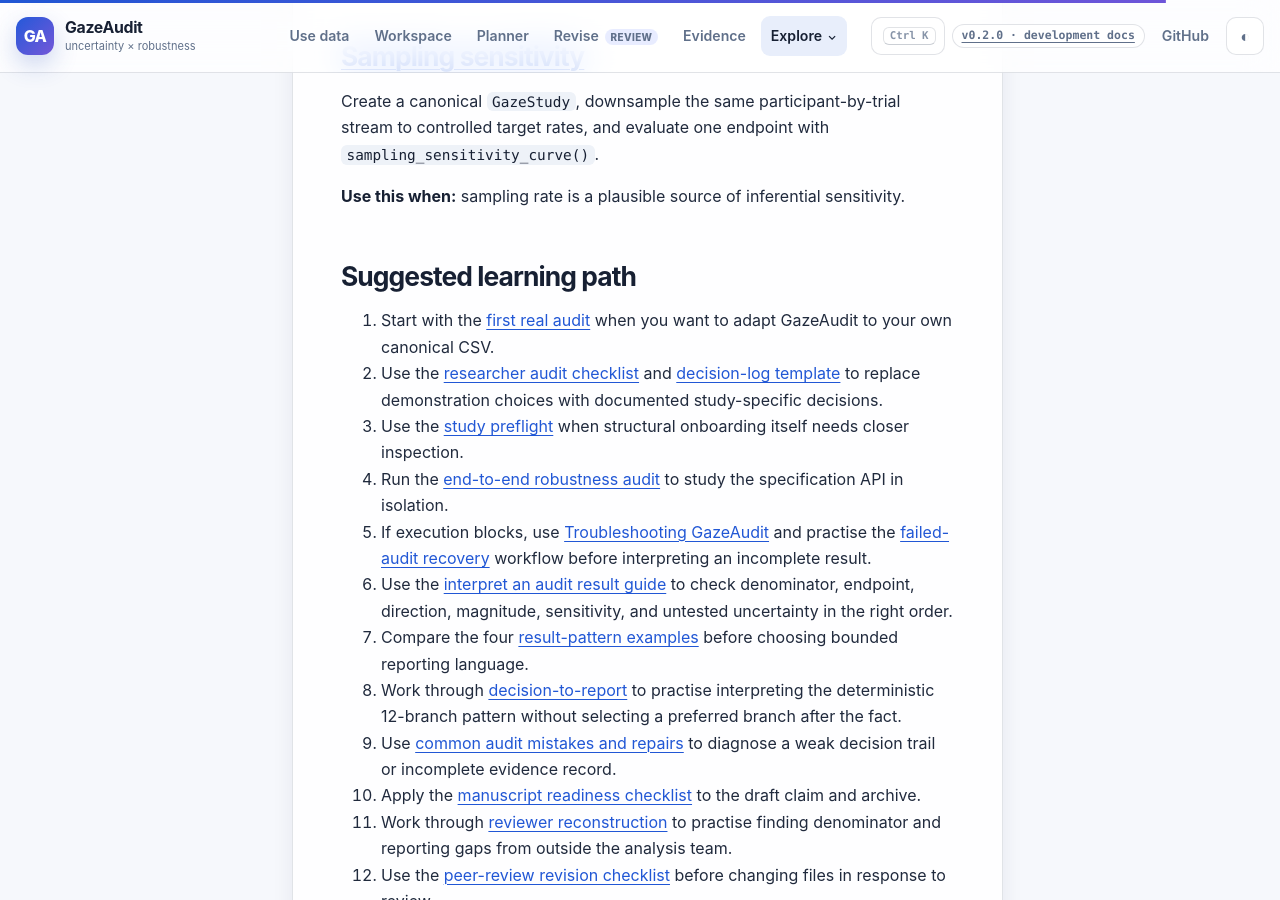
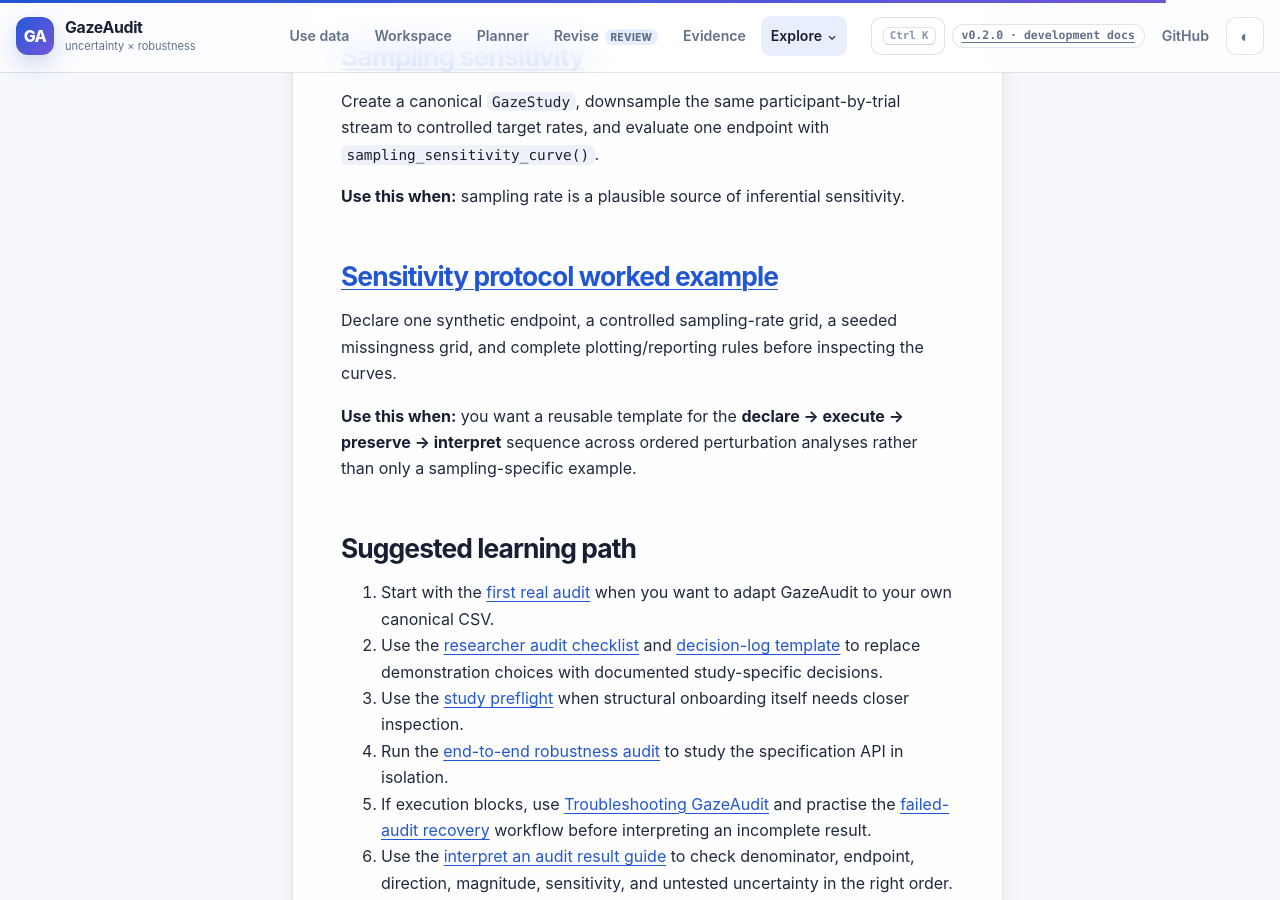
Before and after one commit to stefanosbalaskas/GazeAudit, a Jekyll site: the page built from docs/examples/index.md, in a window 1280 px wide and 900 px high, scrolled down 16170 px. Built offline with Jekyll 4.4.1, drawn with Linux system fonts in a browser that asks for light colours; some of the changed text lies outside the part shown.

Commit message:
docs: add sensitivity protocol to example hub

```diff
--- a/docs/examples/index.md
+++ b/docs/examples/index.md
@@ -395,6 +395,12 @@ Create a canonical `GazeStudy`, downsample the same participant-by-trial stream
 
 **Use this when:** sampling rate is a plausible source of inferential sensitivity.
 
+## [Sensitivity protocol worked example](sensitivity-protocol/)
+
+Declare one synthetic endpoint, a controlled sampling-rate grid, a seeded missingness grid, and complete plotting/reporting rules before inspecting the curves.
+
+**Use this when:** you want a reusable template for the **declare → execute → preserve → interpret** sequence across ordered perturbation analyses rather than only a sampling-specific example.
+
 ## Suggested learning path
 
 1. Start with the [first real audit](first-real-audit/) when you want to adapt GazeAudit to your own canonical CSV.
@@ -420,7 +426,8 @@ Create a canonical `GazeStudy`, downsample the same participant-by-trial stream
 21. Build the [publication/archive handoff](publication-archive-handoff/) to practise packaging the complete record for review and preservation.
 22. Run the [AOI boundary example](aoi-boundary/) if spatial measurement uncertainty is part of the question.
 23. Use [sampling sensitivity](sampling-sensitivity/) when temporal resolution is part of the scientific question.
-24. Move to the [first-study workflow](../workflows/first-study-audit/) when assembling the full research process.
+24. Run the [sensitivity protocol example](sensitivity-protocol/) when you need to coordinate sampling and missingness perturbations under one fixed endpoint and reproducibility record.
+25. Move to the [first-study workflow](../workflows/first-study-audit/) when assembling the full research process.
 
 ## Visual convention
 
```
